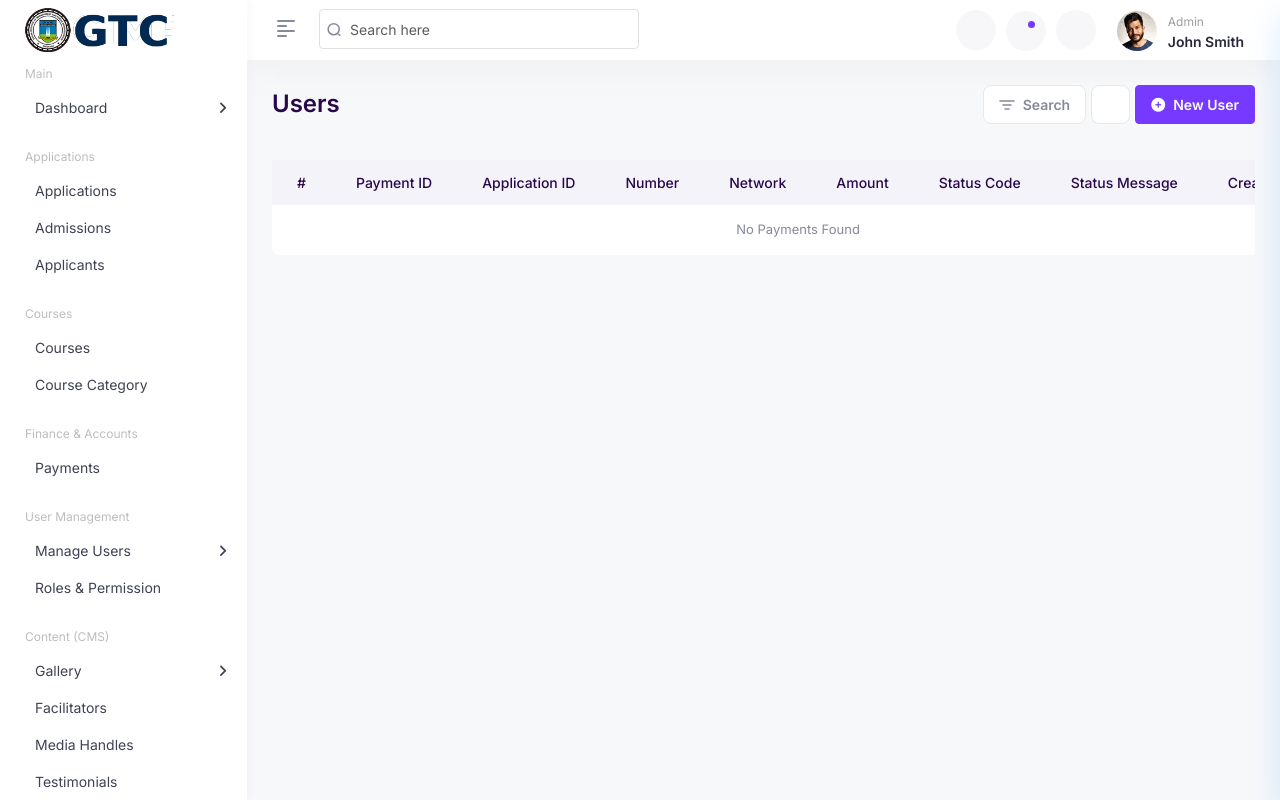
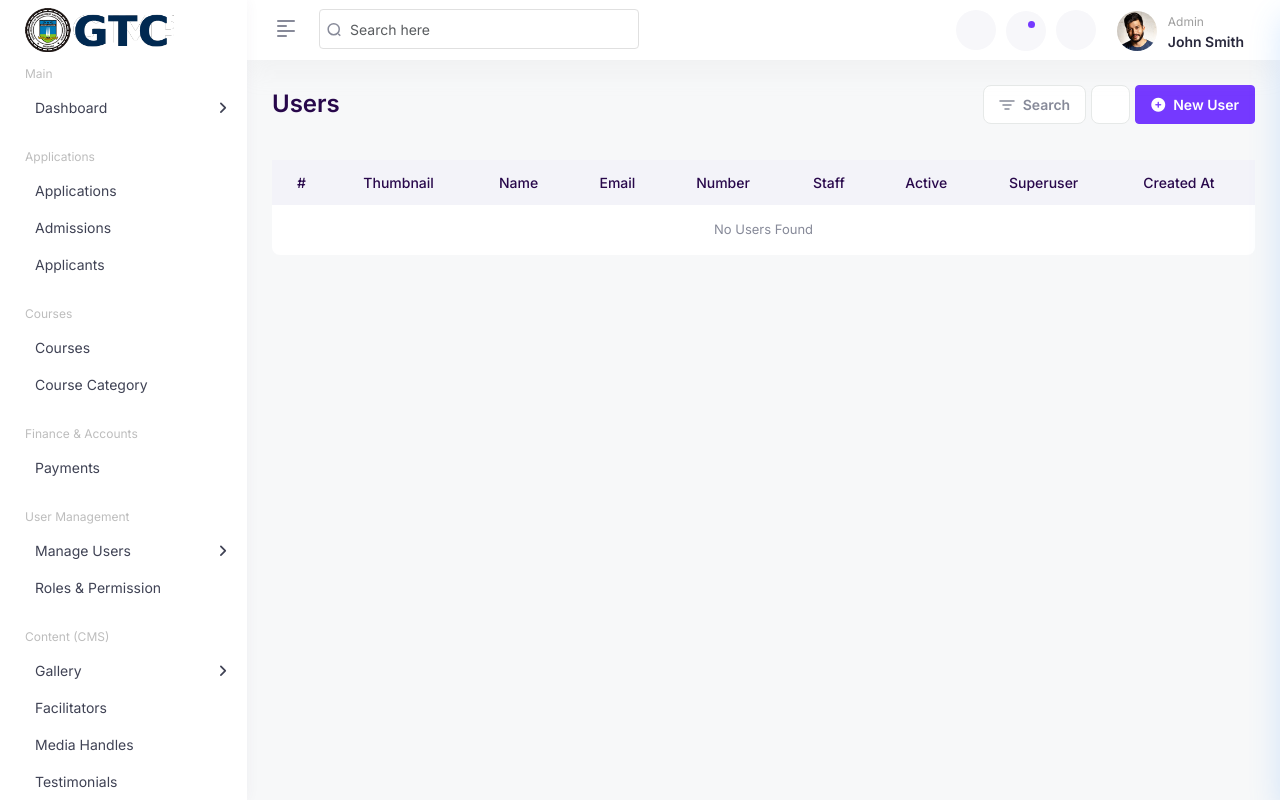
Before and after one commit to gimpa-gtc/gtc, a Django app: page /dashboard/users/ in a window 1280 px wide. Run offline with Django 4.2, Linux system fonts and the light colour scheme; some libraries are stand-ins or nearby versions.

Commit message:
Update users.html

```diff
--- a/gtccore/dashboard/templates/dashboard/pages/users.html
+++ b/gtccore/dashboard/templates/dashboard/pages/users.html
@@ -48,34 +48,38 @@
                                 <thead class="thead-light">
                                     <tr>
                                         <th>#</th>
-                                        <th>Payment ID</th>
-                                        <th>Application ID</th>
+                                        <th>Thumbnail</th>
+                                        <th>Name</th>
+                                        <th>Email</th>
                                         <th>Number</th>
-                                        <th>Network</th>
-                                        <th>Amount</th>
-                                        <th>Status Code</th>
-                                        <th>Status Message</th>
+                                        <th>Staff</th>
+                                        <th>Active</th>
+                                        <th>Superuser</th>
                                         <th>Created At</th>
                                     </tr>
                                 </thead>
                                 <tbody>
-                                    {% if payments %}
-                                    {% for payment in payments %}
+                                    {% if users %}
+                                    {% for user in users %}
                                     <tr>
                                         <td>{{forloop.counter}}</td>
-                                        <td>{{payment.payment_id}}</td>
-                                        <td>{{payment.application.application_id}}</td>
-                                        <td>{{payment.number}}</td>
-                                        <td>{{payment.network}}</td>
-                                        <td>{{payment.amount}}</td>
-                                        <td>{{payment.status_code}}</td>
-                                        <td>{{payment.status_message}}</td>
-                                        <td>{{payment.created_at}}</td>
+                                        <td>
+                                            <div class="avatar avatar-lg">
+                                                <img src="{% static 'website/images/course/course-list1.jpg' %}" alt="Course Image" class="avatar-img rounded-circle">
+                                            </div>
+                                        </td>
+                                        <td>{{user.name}}</td>
+                                        <td>{{user.email}}</td>
+                                        <td>{{user.phone}}</td>
+                                        <td>{{user.is_staff}}</td>
+                                        <td>{{user.is_active}}</td>
+                                        <td>{{user.is_superuser}}</td>
+                                        <td>{{user.created_at}}</td>
                                     </tr>
                                     {% endfor %}
                                     {% else %}
                                     <tr>
-                                        <td colspan="9" class="text-center">No Payments Found</td>
+                                        <td colspan="9" class="text-center">No Users Found</td>
                                     </tr>
                                     {% endif %}
                                 </tbody>
@@ -114,7 +118,7 @@
                                     <div class="col-md-12">
                                         <div id="checkBoxes1">
                                             <div class="form-custom">
-                                                <input type="text" class="form-control" id="member_search1" placeholder="Search Payment">
+                                                <input type="text" class="form-control" id="member_search1" placeholder="Search User">
                                                 <span><img src="{% static 'dashboard/assets/img/icons/search.svg' %}" alt="img"></span>
                                             </div>
                                         </div>
```
